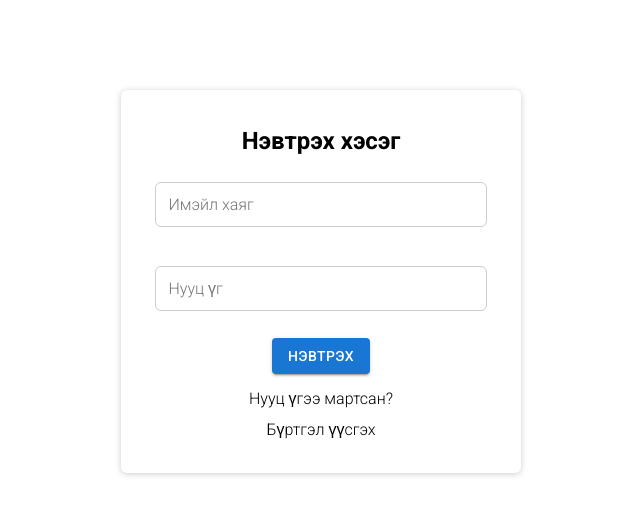
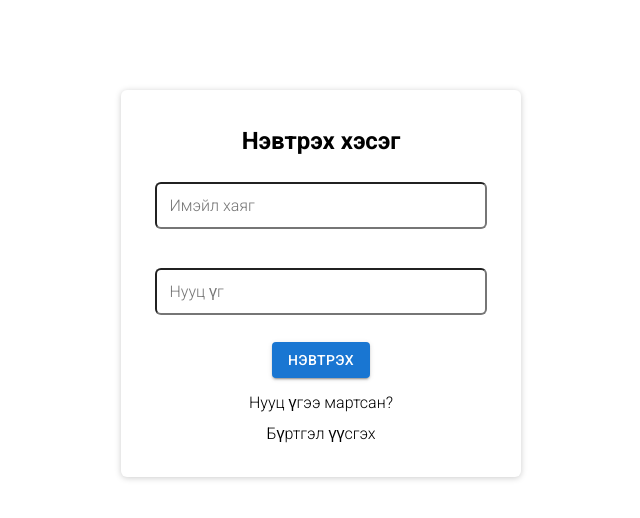
Before and after one commit to temuujin2/giphy-test, a React (Create React App) app: page / in a window 1280 px wide. Shown: the top 518 px of the page, without its empty margins (319-959 px from the left). Built offline with nearby package versions, Linux system fonts and the light colour scheme; no server answers.

Commit message:
Update index.css

```diff
--- a/src/index.css
+++ b/src/index.css
@@ -25,10 +25,11 @@ input {
   margin: 12px;
   font-size: 16px;
   font-weight: 300;
-  border: 1px solid #ccc;
+  border: 1px solid gb(235, 235, 235)r;
   /* box-shadow: 0 1px 4px #ccc; */
   border-radius: 6px;
   width: 93%;
+  color: rgb(255, 201, 77);
 }
 
 /* button {
```
